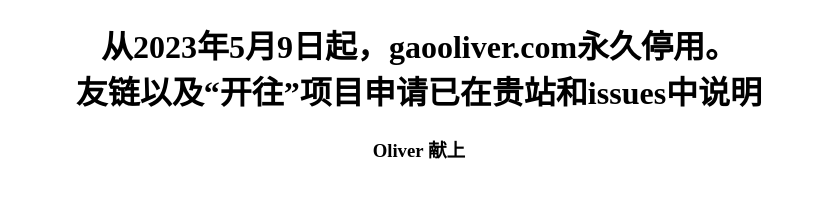
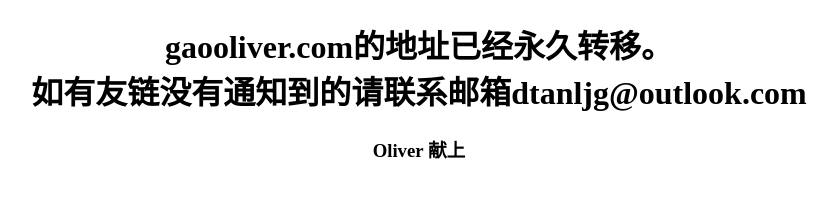
Before and after one commit to Gaomoum/zcmjblog, a plain HTML site: page index.html in a window 1280 px wide. Shown: the whole page, without its empty margins (221-1058 px from the left). Drawn offline with Linux system fonts and the light colour scheme.

Commit message:
index.html

```diff
--- a/index.html
+++ b/index.html
@@ -5,7 +5,7 @@
     <title>www.gaooliver.com永久停用通知</title>
 </head>
 <body>
-<h1 align="center">从2023年5月9日起，gaooliver.com永久停用。<br>友链以及“开往”项目申请已在贵站和issues中说明</h1>
+<h1 align="center">gaooliver.com的地址已经永久转移。<br>如有友链没有通知到的请联系邮箱dtanljg@outlook.com</h1>
 <h3 align="center">Oliver 献上</h3>
 </body>
 </html>
```
